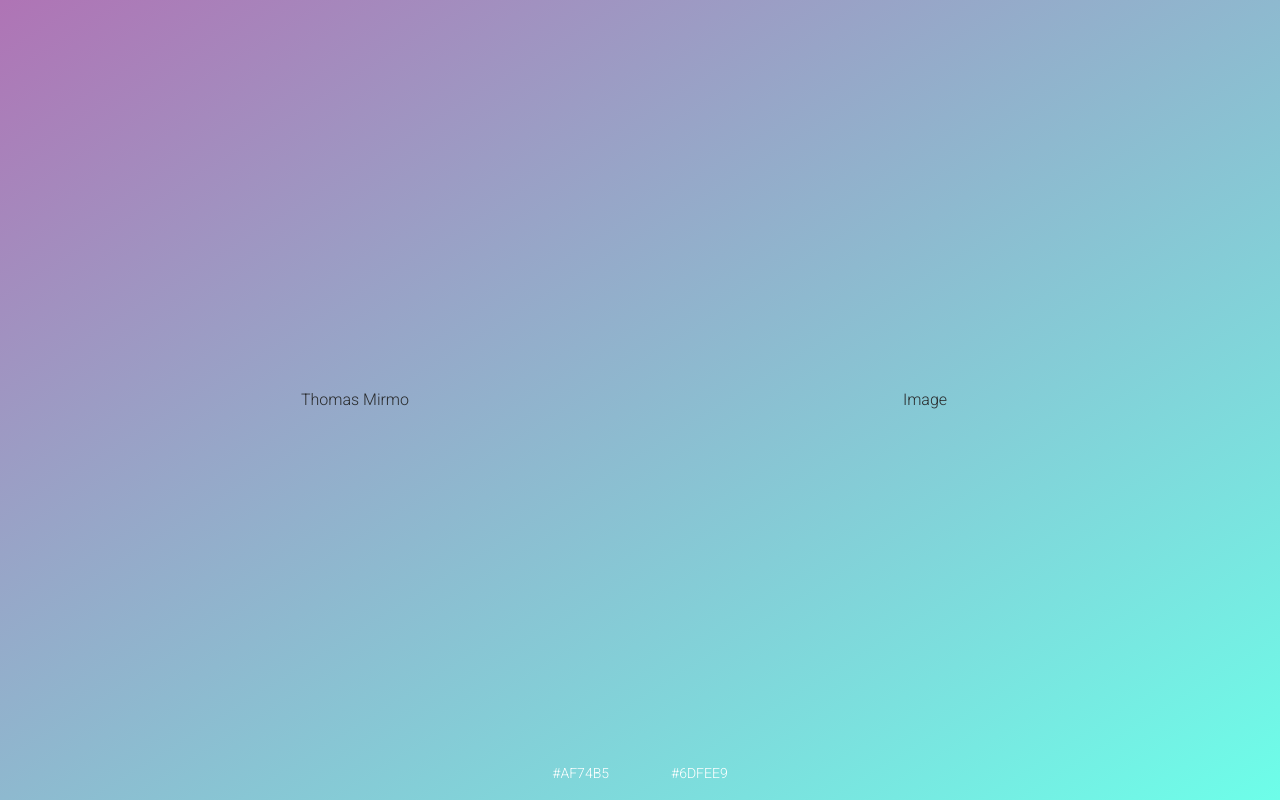
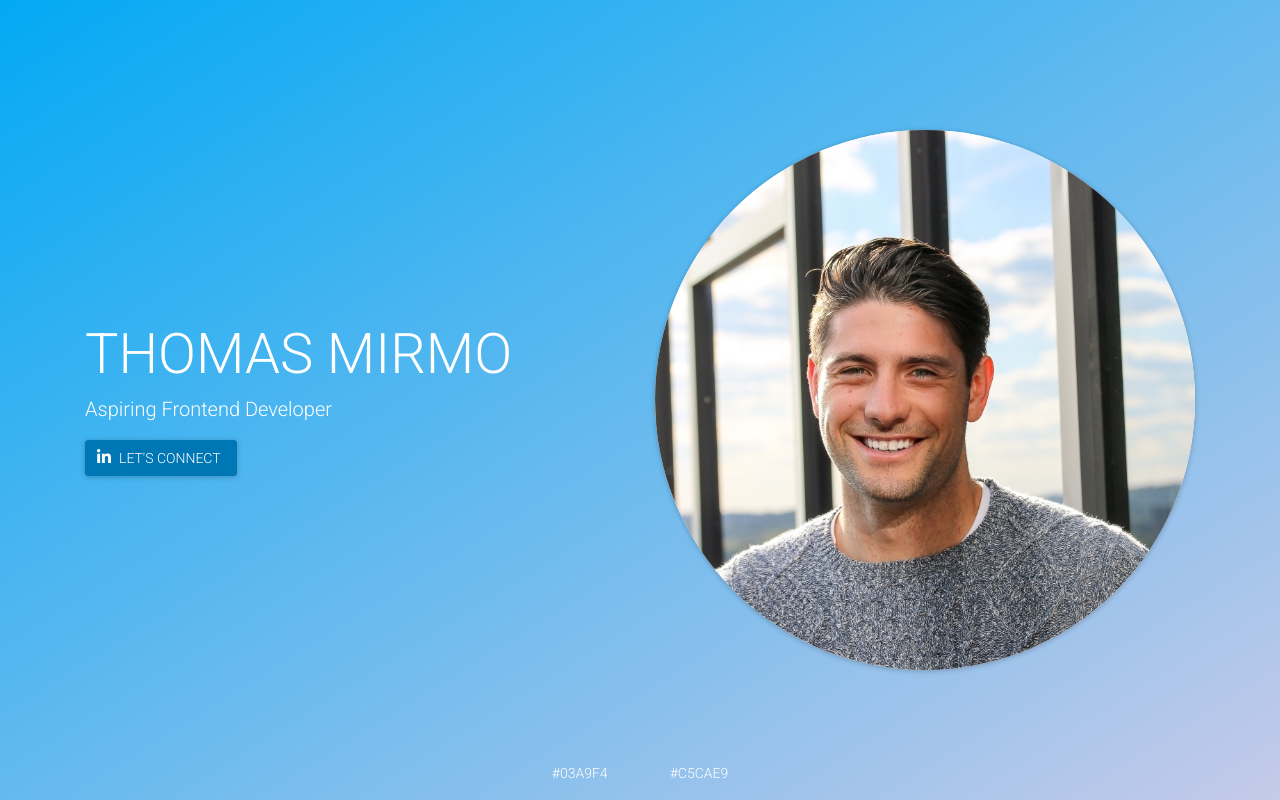
Before and after one commit to tmirmota/mirmo, a React (Create React App) app: page / in a window 1280 px wide. Shown: the top 800 px of the page. Built offline with nearby package versions, Linux system fonts and the light colour scheme; what react-tap-event-plugin would draw is missing.

Commit message:
Added header content

```diff
--- a/src/App.css
+++ b/src/App.css
@@ -1,6 +1,20 @@
 .header_content {
   min-height: 100vh;
   text-align: center;
+}
+
+.header_heading {
+  font-size: 3.5rem;
+  font-weight: 300;
+  text-transform: uppercase;
+}
+
+.heading_cta_icon {
+  vertical-align: baseline !important;
+}
+
+.heading_image {
+  border-radius: 50%;
 }
 
 .projects_heading {
--- a/src/App.js
+++ b/src/App.js
@@ -2,13 +2,16 @@ import React, { Component } from 'react'
 import update from 'immutability-helper'
 import _ from 'lodash'
 import './App.css'
+import profilePicture from './images/thomas_mirmo.jpg'
 
 // Material UI
 import MuiThemeProvider from 'material-ui/styles/MuiThemeProvider'
 import FloatingActionButton from 'material-ui/FloatingActionButton'
 import ContentAdd from 'material-ui/svg-icons/content/add'
 import ContentRemove from 'material-ui/svg-icons/content/remove'
+import RaisedButton from 'material-ui/RaisedButton'
 import Divider from 'material-ui/Divider'
+import Paper from 'material-ui/Paper'
 
 // Components
 import Nav from './components/Nav'
@@ -24,8 +27,8 @@ export default class App extends Component {
   state = {
     filterStatus: false,
     headerColors: {
-      color1: '#af74b5',
-      color2: '#6dfee9',
+      color1: '#03A9F4',
+      color2: '#C5CAE9',
       swatch1: false,
       swatch2: false,
     },
@@ -165,6 +168,8 @@ export default class App extends Component {
       },
     }
 
+    const noActiveTech = activeTech.length === 0
+
     return (
       <MuiThemeProvider>
         <div>
@@ -173,11 +178,27 @@ export default class App extends Component {
           <header style={styles.header}>
             <div className="container">
               <div className="row header_content">
-                <div className="col align-self-center">
-                  Thomas Mirmo
+                <div className="col align-self-center text-left">
+                  <h1 className="header_heading text-white">Thomas Mirmo</h1>
+                  <p className="lead text-white">
+                    Aspiring Frontend Developer
+                  </p>
+                  <RaisedButton
+                    label="Let's Connect"
+                    labelColor="#FFFFFF"
+                    backgroundColor="#0077B5"
+                    icon={
+                      <i className="fa fa-linkedin text-white heading_cta_icon" />
+                    }
+                  />
                 </div>
                 <div className="col align-self-center">
-                  Image
+                  <Paper circle={true}>
+                    <img
+                      src={profilePicture}
+                      className="img-fluid heading_image"
+                    />
+                  </Paper>
                 </div>
                 <InputColors
                   colors={headerColors}
@@ -194,6 +215,9 @@ export default class App extends Component {
             <div className="row text-center">
               <div className="col">
                 <h1 className="projects_heading">Projects</h1>
+
+                {noActiveTech &&
+                  'Press the button below to bring back the projects.'}
 
                 <Chips
                   activeTech={activeTech}
--- a/src/components/Chips/index.js
+++ b/src/components/Chips/index.js
@@ -30,7 +30,6 @@ export default class Chips extends Component {
 
         {activeTech.map(tech => {
           const isSelected = tech === selected
-          console.log(selected)
           const backgroundColor = isSelected ? '#FF4081' : '#03A9F4'
           return (
             <Chip
```
Also changed, not shown: src/images/thomas_mirmo.jpg (added).
